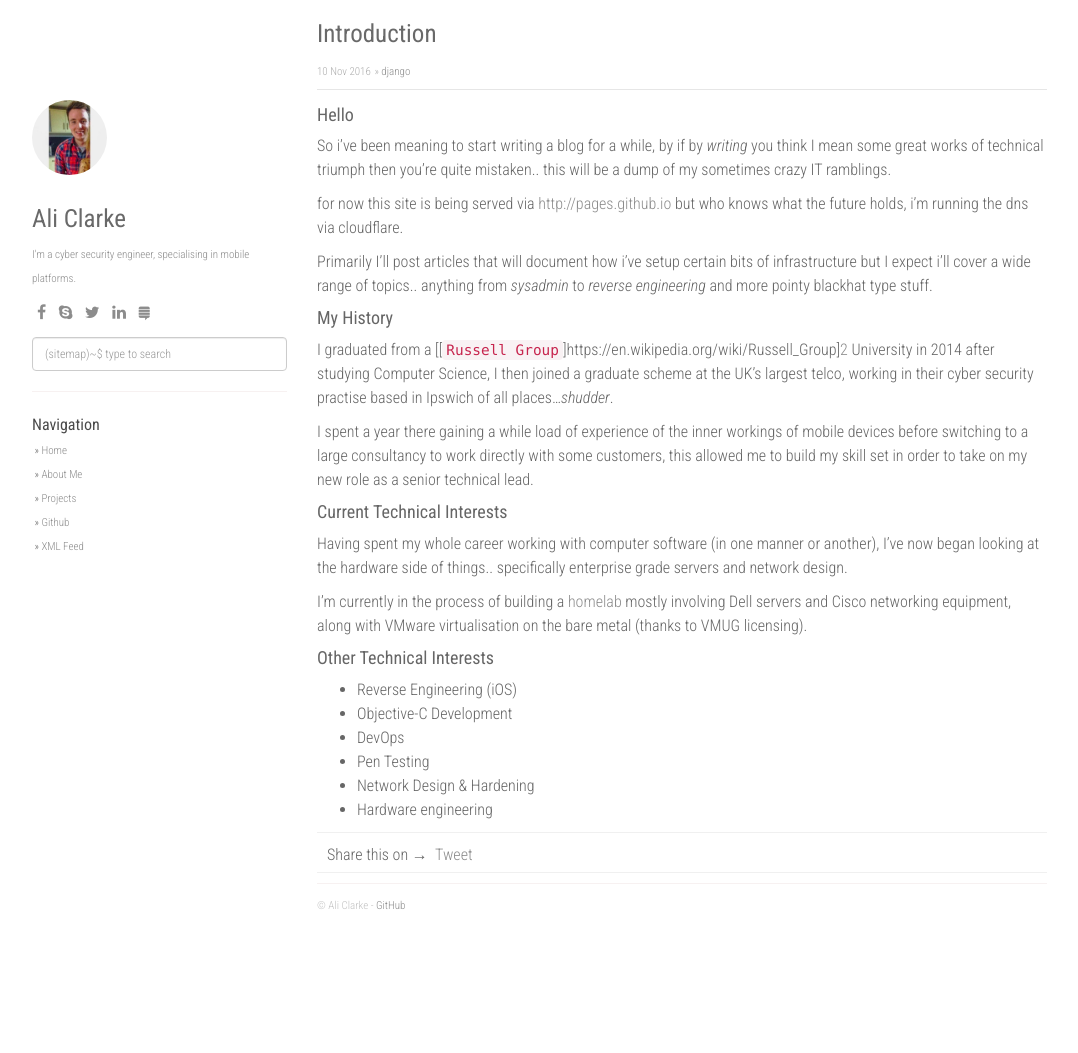
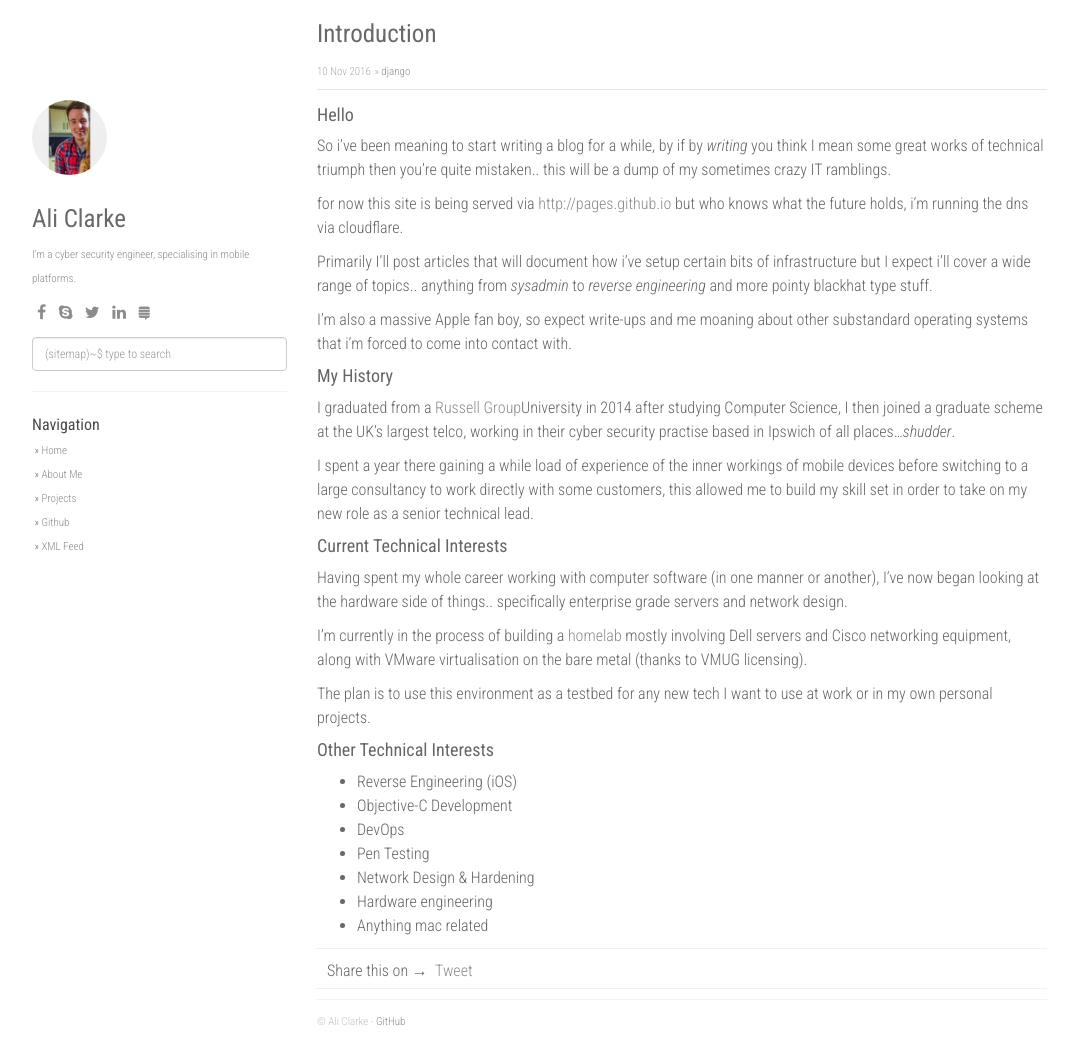
Before and after one commit to alijnclarke/alijnclarke.github.io, a Jekyll site: the page built from _posts/2016-11-10-Introduction.md, in a window 1280 px wide and 1053 px high. Shown: the whole window, without its empty margins (53-1131 px from the left). Built offline with Jekyll 4.4.1, drawn with Linux system fonts in a browser that asks for light colours; nearby versions of some CDN libraries; comment, search, counter and statistics services are not loaded.

Commit message:
Edits
Signed-off-by: Ali Clarke <ali.clarke@swainsleyhall.com>

```diff
--- a/_posts/2016-11-10-Introduction.md
+++ b/_posts/2016-11-10-Introduction.md
@@ -13,8 +13,10 @@ for now this site is being served via [http://pages.github.io]() but who knows w
 
 Primarily I’ll post articles that will document how i’ve setup certain bits of infrastructure but I expect i’ll cover a wide range of topics.. anything from *sysadmin* to *reverse engineering* and more pointy blackhat type stuff.
 
+I’m also a massive Apple fan boy, so expect write-ups and me moaning about other substandard operating systems that i’m forced to come into contact with.
+
 #### My History
-I graduated from a [\[`Russell Group`]https://en.wikipedia.org/wiki/Russell_Group][2] University in 2014 after studying Computer Science, I then joined a graduate scheme at the UK’s largest telco, working in their cyber security practise based in Ipswich of all places…*shudder*.
+I graduated from a [Russell Group][2]University in 2014 after studying Computer Science, I then joined a graduate scheme at the UK’s largest telco, working in their cyber security practise based in Ipswich of all places…*shudder*.
 
 I spent a year there gaining a while load of experience of the inner workings of mobile devices before switching to a large consultancy to work directly with some customers, this allowed me to build my skill set in order to take on my new role as a senior technical lead.
 
@@ -24,6 +26,8 @@ Having spent my whole career working with computer software (in one manner or an
 
 I’m currently in the process of building a [homelab][3] mostly involving Dell servers and Cisco networking equipment, along with VMware virtualisation on the bare metal (thanks to VMUG licensing).
 
+The plan is to use this environment as a testbed for any new tech I want to use at work or in my own personal projects.
+
 ####  Other Technical Interests
 - Reverse Engineering (iOS)
 - Objective-C Development
@@ -31,6 +35,7 @@ I’m currently in the process of building a [homelab][3] mostly involving Dell
 - Pen Testing
 - Network Design & Hardening
 - Hardware engineering
+- Anything mac related
 
-[2]:	https://en.wikipedia.org/wiki/Russell_Group "Russell Group"
+[2]:	https://en.wikipedia.org/wiki/Russell_Group
 [3]:	http://reddit.com/r/homelab "homelab"
```
